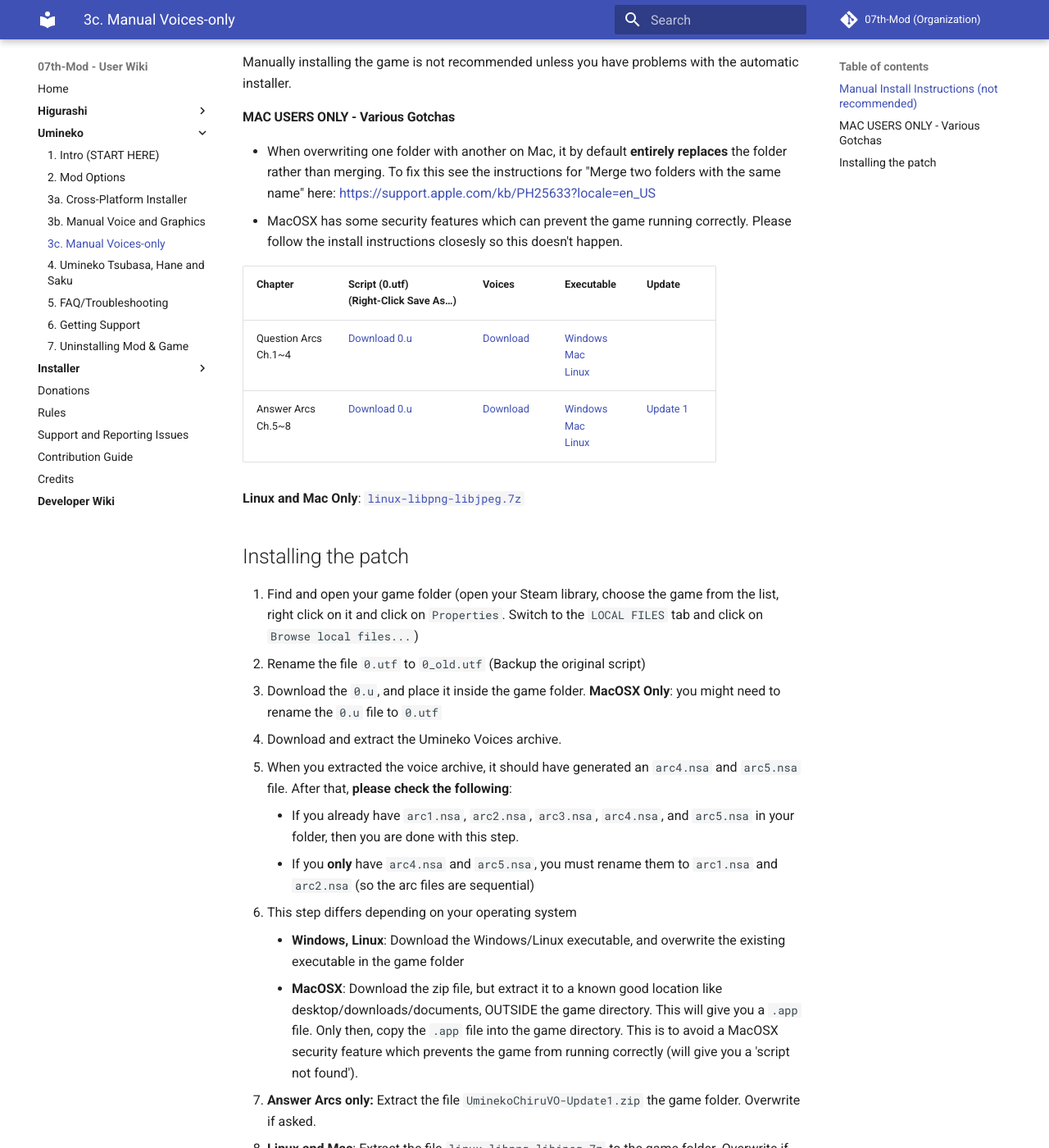
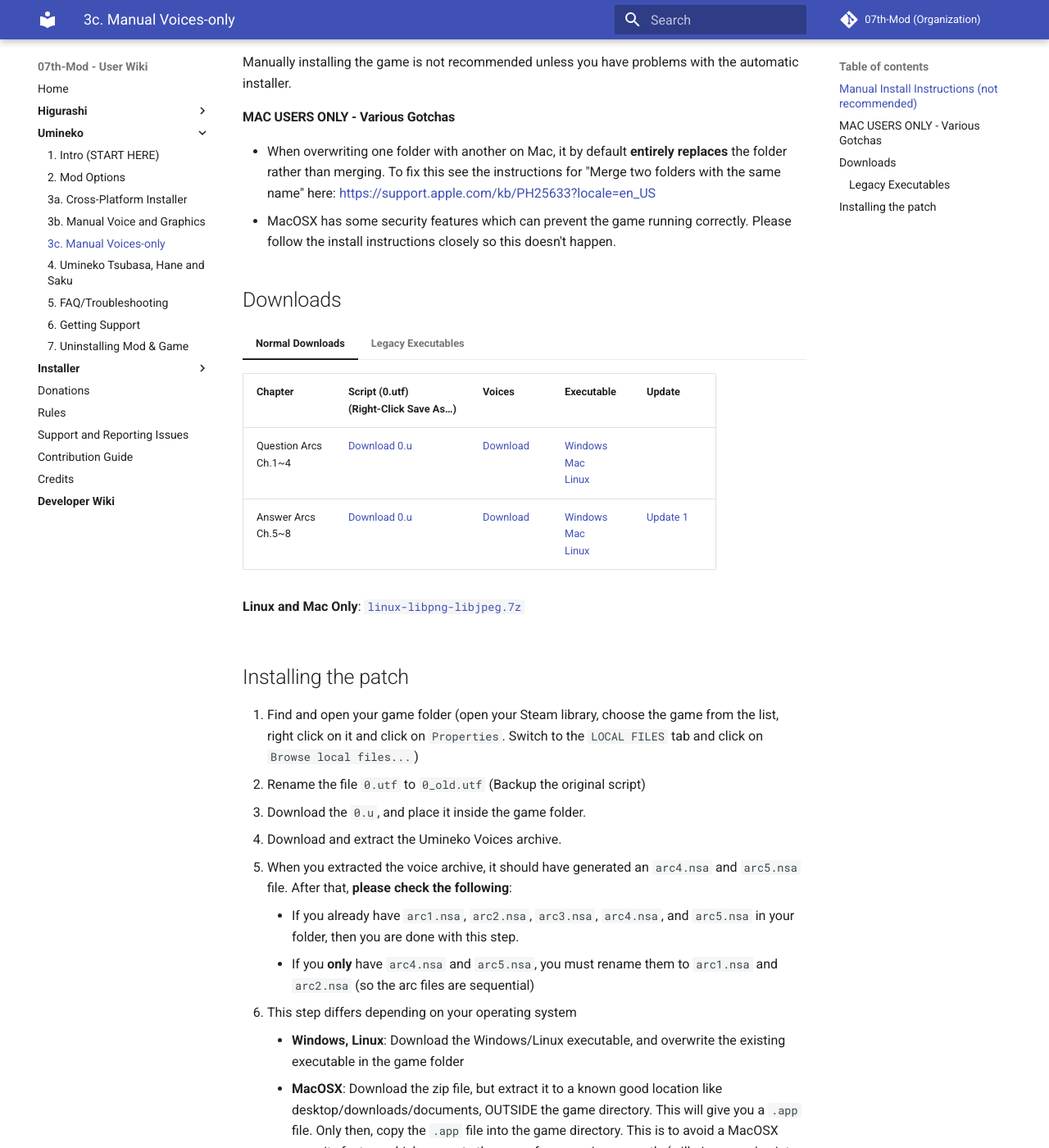
Before and after one commit to 07th-mod/wiki, an MkDocs documentation site: the page built from docs/Umineko/Umineko-Part-1.1---Voices-only-Patch.md, in a window 1280 px wide and 1400 px high, scrolled down 621 px. Shown: the whole window at 82% size. Built offline with MkDocs 1.6.1 and Material for MkDocs 9.7.7, drawn with Linux system fonts in a browser that asks for light colours.

Commit message:
Update Umineko manual install to use new .exes

```diff
--- a/docs/Umineko/Umineko-Part-1.1---Voices-only-Patch.md
+++ b/docs/Umineko/Umineko-Part-1.1---Voices-only-Patch.md
@@ -18,45 +18,70 @@
 
 #### MAC USERS ONLY - Various Gotchas
 - When overwriting one folder with another on Mac, it by default **entirely replaces** the folder rather than merging. To fix this see the instructions for "Merge two folders with the same name" here: [https://support.apple.com/kb/PH25633?locale=en_US](https://support.apple.com/kb/PH25633?locale=en_US)
-- MacOSX has some security features which can prevent the game running correctly. Please follow the install instructions closesly so this doesn't happen.
+- MacOSX has some security features which can prevent the game running correctly. Please follow the install instructions closely so this doesn't happen.
 
-<table>
-<thead>
-<tr class="header">
-<th>Chapter</th>
-<th>Script (0.utf)<br>(Right-Click Save As…)</th>
-<th>Voices</th>
-<th>Executable</th>
-<th>Update</th>
-</tr>
-</thead>
-<tbody>
-<tr class="odd">
-<td>Question Arcs<br>Ch.1~4</td>
-<td><a href="https://07th-mod.com/download.php?repository=umineko-question&file=voice_only/InDevelopment/ManualUpdates/0.utf">Download 0.u</a></td>
-<td><a href="https://07th-mod.com/Beato/Umineko-Voices-nsa.7z">Download</a></td>
-<td><a href="https://07th-mod.com/Beato-voice/Umineko1to4.exe">Windows</a> <br> <a href="https://07th-mod.com/Beato-voice/Umineko1to4.app.zip">Mac</a> <br> <a href="https://07th-mod.com/Beato-voice/Umineko1to4">Linux</a></td>
-<td></td>
-</tr>
-<tr class="even">
-<td>Answer Arcs<br>Ch.5~8</td>
-<td><a href="https://07th-mod.com/download.php?repository=umineko-answer&file=master/voices-only/0.utf">Download 0.u</a></td>
-<td><a href="https://07th-mod.com/Bern/UminekoChiru-Voices-nsa.7z">Download</a></td>
-<td><a href="https://07th-mod.com/Bern-voice/Umineko5to8.exe">Windows</a> <br> <a href="https://07th-mod.com/Bern-voice/Umineko5to8.app.zip">Mac</a> <br> <a href="https://07th-mod.com/Bern-voice/Umineko5to8">Linux</a></td>
-<td><a href="https://07th-mod.com/Bern/UminekoChiruVO-Update1.zip">Update 1</a></td>
-</tr>
-</tbody>
-</table>
+## Downloads
 
-**Linux and Mac Only**: [`linux-libpng-libjpeg.7z`](https://07th-mod.com/Beato/linux-libpng-libjpeg.7z)
+=== "Normal Downloads"
+
+    <table>
+    <thead>
+    <tr class="header">
+    <th>Chapter</th>
+    <th>Script (0.utf)<br>(Right-Click Save As…)</th>
+    <th>Voices</th>
+    <th>Executable</th>
+    <th>Update</th>
+    </tr>
+    </thead>
+    <tbody>
+    <tr class="odd">
+    <td>Question Arcs<br>Ch.1~4</td>
+    <td><a href="https://07th-mod.com/download.php?repository=umineko-question&file=voice_only/InDevelopment/ManualUpdates/0.utf">Download 0.u</a></td>
+    <td><a href="https://07th-mod.com/Beato/Umineko-Voices-nsa.7z">Download</a></td>
+    <td>
+    <a href="https://07th-mod.com/higurashi_dlls/umineko_exe/umineko-windows-steam-question.zip">Windows</a><br>
+    <a href="https://07th-mod.com/higurashi_dlls/umineko_exe/umineko-osx-steam-question.zip">Mac</a><br>
+    <a href="https://07th-mod.com/higurashi_dlls/umineko_exe/umineko-linux-steam-question.zip">Linux</a>
+    </td>
+    <td></td>
+    </tr>
+    <tr class="even">
+    <td>Answer Arcs<br>Ch.5~8</td>
+    <td><a href="https://07th-mod.com/download.php?repository=umineko-answer&file=master/voices-only/0.utf">Download 0.u</a></td>
+    <td><a href="https://07th-mod.com/Bern/UminekoChiru-Voices-nsa.7z">Download</a></td>
+    <td>
+    <a href="https://07th-mod.com/higurashi_dlls/umineko_exe/umineko-windows-steam-answer.zip">Windows</a><br>
+    <a href="https://07th-mod.com/higurashi_dlls/umineko_exe/umineko-osx-steam-answer.zip">Mac</a><br>
+    <a href="https://07th-mod.com/higurashi_dlls/umineko_exe/umineko-linux-steam-answer.zip">Linux</a>
+    </td>
+    <td><a href="https://07th-mod.com/Bern/UminekoChiruVO-Update1.zip">Update 1</a></td>
+    </tr>
+    </tbody>
+    </table>
+
+    **Linux and Mac Only**: [`linux-libpng-libjpeg.7z`](https://07th-mod.com/Beato/linux-libpng-libjpeg.7z)
+
+=== "Legacy Executables"
+
+    ### Legacy Executables
+
+    These legacy executables are provided in case you have problems with the new executables
+
+    - [Question Arcs Windows](https://07th-mod.com/Beato-voice/Umineko1to4.exe)
+    - [Question Arcs Mac](https://07th-mod.com/Beato-voice/Umineko1to4.app.zip)
+    - [Question Arcs Linux](https://07th-mod.com/Beato-voice/Umineko1to4)
+    - [Answer Arcs Windows](https://07th-mod.com/Bern-voice/Umineko5to8.exe)
+    - [Answer Arcs Mac](https://07th-mod.com/Bern-voice/Umineko5to8.app.zip)
+    - [Answer Arcs Linux](https://07th-mod.com/Bern-voice/Umineko5to8)
 
 ## Installing the patch
 
 1. Find and open your game folder (open your Steam library, choose the game from the list, right click on it and click on ``Properties``. Switch to the ``LOCAL FILES`` tab and click on ``Browse local files...``)
 2. Rename the file ``0.utf`` to ``0_old.utf`` (Backup the original script)
-3. Download the ``0.u``, and place it inside the game folder. **MacOSX Only**: you might need to rename the `0.u` file to `0.utf`
+3. Download the ``0.u``, and place it inside the game folder.
 4. Download and extract the Umineko Voices archive.
-3. When you extracted the voice archive, it should have generated an `arc4.nsa` and `arc5.nsa` file. After that, **please check the following**:
+5. When you extracted the voice archive, it should have generated an `arc4.nsa` and `arc5.nsa` file. After that, **please check the following**:
     - If you already have `arc1.nsa`, `arc2.nsa`, `arc3.nsa`, `arc4.nsa`, and `arc5.nsa` in your folder, then you are done with this step.
     - If you **only** have `arc4.nsa` and `arc5.nsa`, you must rename them to `arc1.nsa` and `arc2.nsa` (so the arc files are sequential)
 6. This step differs depending on your operating system
```
Also changed, not shown: docs/Umineko/Umineko-Part-1---Voice-and-Graphics-Patch.md (+126 -92 lines).
